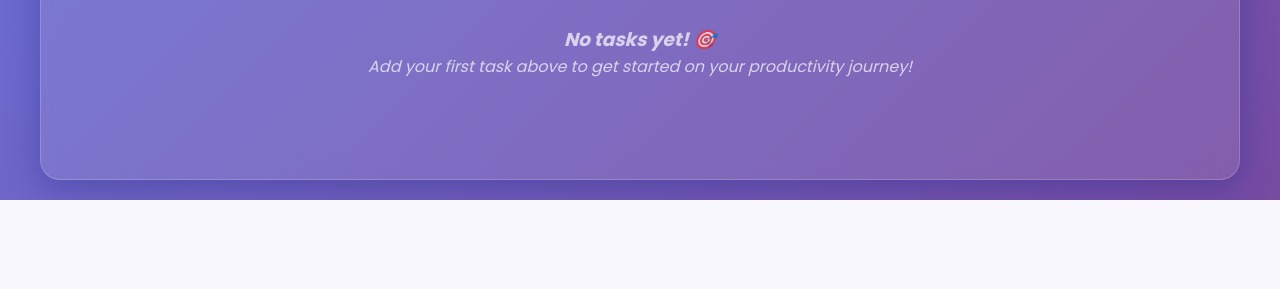
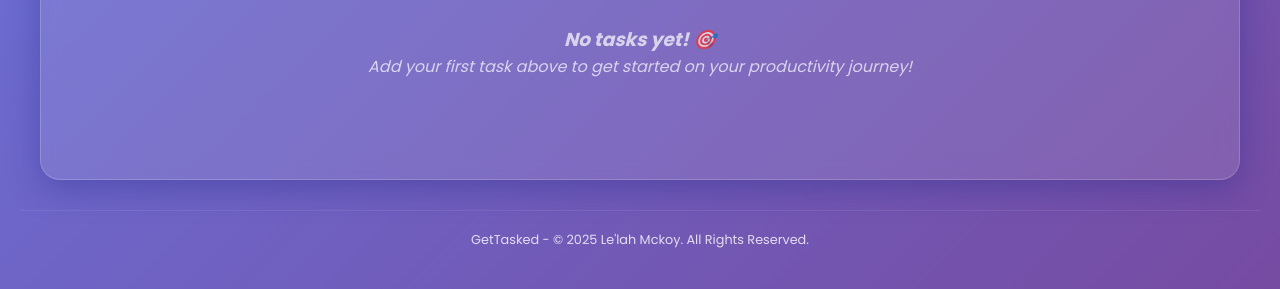
Before and after one commit to LelahM/todoapp, a Flask app: page / in a window 1280 px wide. Shown: the part 946-1235 px from the top of the page. Before the commit the page ends 1146 px from the top, so only its background shows below. Run offline with Flask 3, Linux system fonts and the light colour scheme; parts of the project's set-up code (start-up, migrations or seed data) failed here and were passed over; some libraries are stand-ins or nearby versions.

Commit message:
Add Le'lah Mckoy copyright information to app files and README

```diff
--- a/app.py
+++ b/app.py
@@ -201,4 +201,5 @@ def get_motivation_message(completion_rate, user_name):
 
 if __name__ == '__main__':
     app = create_app()
+    print("GetTasked - © 2025 Le'lah Mckoy. All Rights Reserved.")
     app.run(debug=True, port=5001)
--- a/app_simple.py
+++ b/app_simple.py
@@ -172,4 +172,5 @@ def get_motivation_message(completion_rate, user_name):
         return f"Ready to make today amazing, {user_name}? Start with one task! ⭐"
 
 if __name__ == '__main__':
+    print("GetTasked - © 2025 Le'lah Mckoy. All Rights Reserved.")
     app.run(debug=True, port=5001)
--- a/templates/index.html
+++ b/templates/index.html
@@ -689,5 +689,9 @@
             }
         });
     </script>
+
+    <footer style="text-align: center; padding: 20px; margin-top: 30px; font-size: 0.8rem; opacity: 0.8; border-top: 1px solid rgba(255,255,255,0.1);">
+        <p>GetTasked - © 2025 Le'lah Mckoy. All Rights Reserved.</p>
+    </footer>
 </body>
 </html>
```
Also changed, not shown: README.md.
